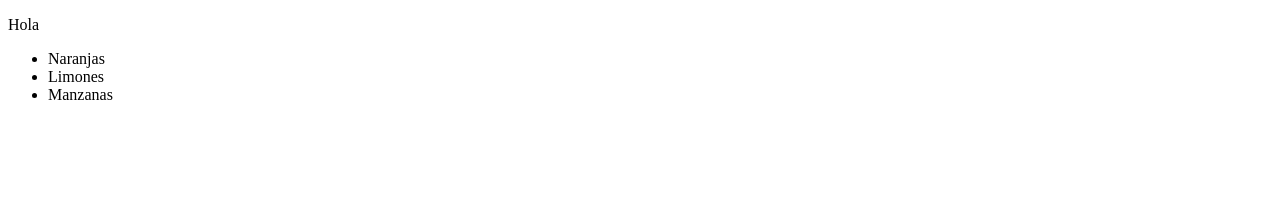
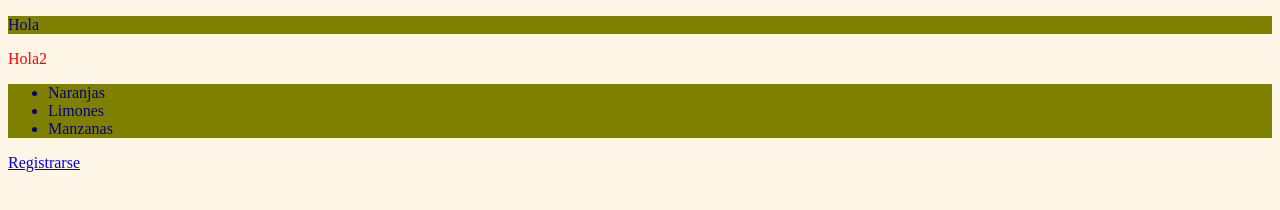
Before and after one commit to erngutcon/Proyecto-curso-IISSI2, a plain HTML site: page docs/index.html in a window 1280 px wide. Drawn offline with Linux system fonts and the light colour scheme.

Commit message:
Algo de CSS

```diff
--- /dev/null
+++ b/docs/css/estilo.css
@@ -0,0 +1,12 @@
+body {
+    background-color:oldlace
+}
+
+#saludo {
+    color: red;
+}
+
+.cl1{
+    color:navy;
+    background-color: olive;
+}
--- a/docs/index.html
+++ b/docs/index.html
@@ -5,11 +5,15 @@
     <meta http-equiv="X-UA-Compatible" content="IE=edge">
     <meta name="viewport" content="width=device-width, initial-scale=1.0">
         <link rel="icon" href="/docs/images/favicon.ico">
-    <title>Document</title>
+        <link rel="stylesheet" href="/docs/css/estilo.css">
+        <title>Document</title>
 </head>
 <body>
-    <p>Hola</p>
-    <ul>
+    <p class="cl1">Hola</p>
+    <p id="saludo">Hola2</p>
+
+    <div class="cl1">
+        <ul>
         <li>
            Naranjas
         </li>
@@ -20,6 +24,8 @@
             Manzanas
          </li>
     </ul>
-    <a href="registro.html"</a>
+    </div>
+
+    <a href="registro.html">Registrarse</a>
 </body>
 </html>
```
